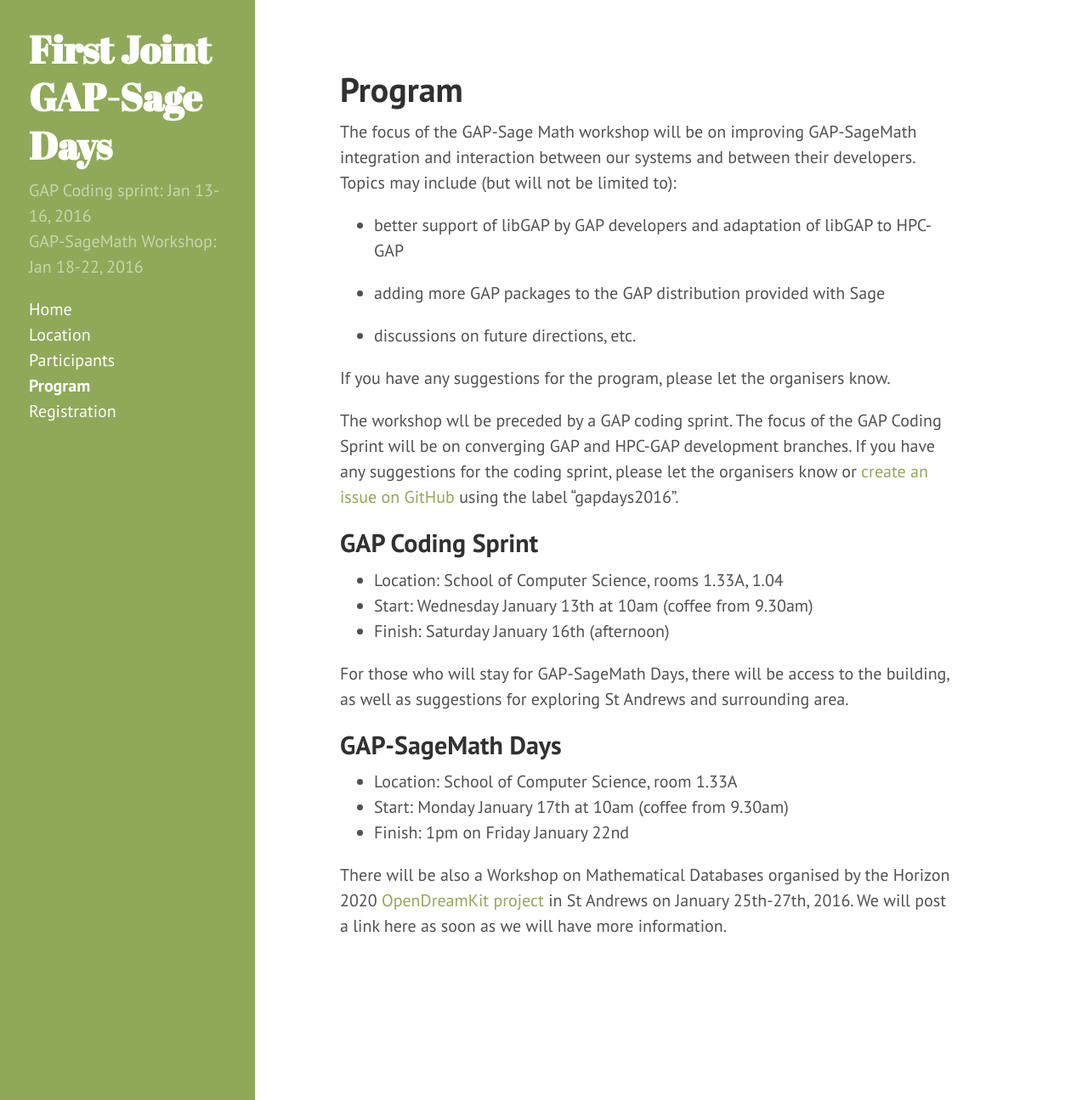
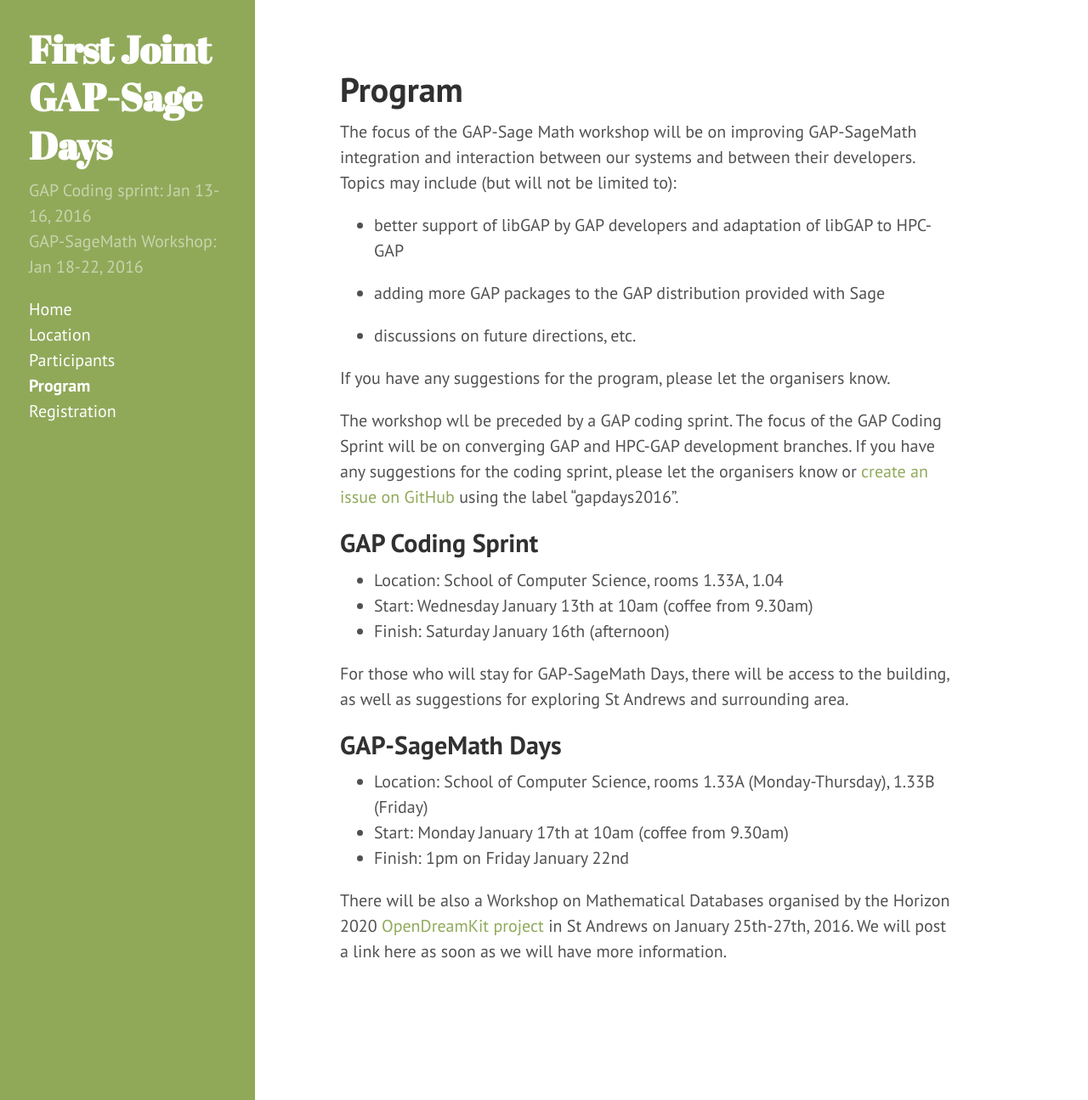
Before and after one commit to gapdays/gap-sage-days2016, a Jekyll site: the page built from program.md, in a window 1280 px wide and 1295 px high. Shown: the whole window at 85% size. Built offline with Jekyll 4.4.1, drawn with Linux system fonts in a browser that asks for light colours; Markdown is read by kramdown in place of the engine named in the settings.

Commit message:
Updated room numbers

```diff
--- a/program.md
+++ b/program.md
@@ -24,7 +24,7 @@ For those who will stay for GAP-SageMath Days, there will be access to the build
 
 
 ## GAP-SageMath Days
-* Location: School of Computer Science, room 1.33A
+* Location: School of Computer Science, rooms 1.33A (Monday-Thursday), 1.33B (Friday)
 * Start: Monday January 17th at 10am (coffee from 9.30am)
 * Finish: 1pm on Friday January 22nd
 
```
